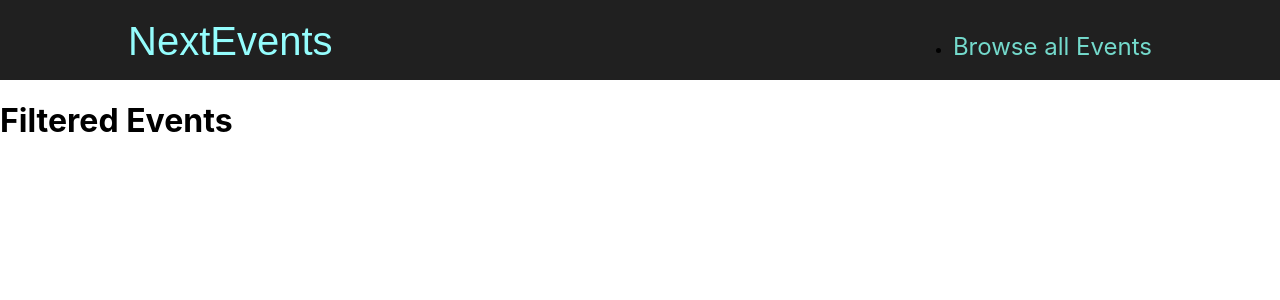
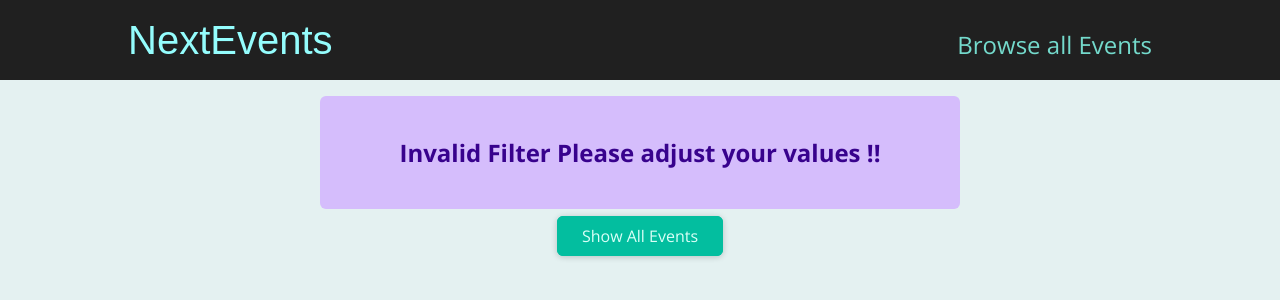
Before and after one commit to pandeyprafull/NextJs-Events-project, a Next.js app: page /events in a window 1280 px wide. Shown: the top 300 px of the page. Built offline with nearby package versions, Linux system fonts and the light colour scheme.

Commit message:
Event Filter completed

```diff
--- /dev/null
+++ b/components/events/results-title.js
@@ -0,0 +1,20 @@
+import Button from '../ui/button';
+import classes from './results-title.module.css';
+
+function ResultsTitle(props) {
+  const { date } = props;
+
+  const humanReadableDate = new Date(date).toLocaleDateString('en-US', {
+    month: 'long',
+    year: 'numeric',
+  });
+
+  return (
+    <section className={classes.title}>
+      <h1>Events in {humanReadableDate}</h1>
+      <Button link='/events'>Show all events</Button>
+    </section>
+  );
+}
+
+export default ResultsTitle;
--- /dev/null
+++ b/components/events/results-title.module.css
@@ -0,0 +1,6 @@
+.title {
+  margin: 2rem auto;
+  width: 90%;
+  max-width: 40rem;
+  text-align: center;
+}
--- /dev/null
+++ b/components/ui/error-alert.js
@@ -0,0 +1,7 @@
+import classes from './error-alert.module.css';
+
+function ErrorAlert(props) {
+  return <div className={classes.alert}>{props.children}</div>;
+}
+
+export default ErrorAlert;
--- /dev/null
+++ b/components/ui/error-alert.module.css
@@ -0,0 +1,12 @@
+.alert {
+  margin: 1rem auto;
+  padding: 1rem 2rem;
+  width: 90%;
+  max-width: 40rem;
+  background-color: #d5bdfc;
+  color: #38028d;
+  font-weight: bold;
+  font-size: 1.5rem;
+  text-align: center;
+  border-radius: 6px;
+}
--- a/dummy-data.js
+++ b/dummy-data.js
@@ -44,6 +44,7 @@ const DUMMY_EVENTS = [
 
     let filteredEvents = DUMMY_EVENTS.filter((event) => {
       const eventDate = new Date(event.date);
+      // console.log("--->", eventDate.getFullYear(), eventDate.getMonth())
       return eventDate.getFullYear() === year && eventDate.getMonth() === month - 1;
     });
 
--- a/pages/events/[...slug].js
+++ b/pages/events/[...slug].js
@@ -1,10 +1,63 @@
-import React from 'react'
+import { useRouter } from 'next/router';
+import { Fragment } from 'react';
+import EventList from '../../components/events/event-list';
+import ResultsTitle from '../../components/events/results-title';
+import Button from '../../components/ui/button';
+import ErrorAlert from '../../components/ui/error-alert';
+import { getFilteredEvents } from '../../dummy-data';
+
 
 function FilteredEventsPage() {
+  const router = useRouter();
+  const filterData = router.query.slug;
+  if (!filterData) {
+    return <p className='center'>Loading...</p>
+  }
+  let filteredYear = filterData[0];
+  let filteredMonth = filterData[1];
+
+  const numYear = +filteredYear;
+  const numMonth = +filteredMonth;
+
+  if (isNaN(numYear) || isNaN(numMonth) || numYear > 2030 || numYear < 2021 || numMonth < 1 || numMonth > 12) {
+    return (
+      <Fragment>
+        <ErrorAlert>
+          <p>Invalid Filter Please adjust your values !!</p>
+        </ErrorAlert>
+        <div className='center'>
+          <Button link='/events/'>Show All Events</Button>
+        </div>
+      </Fragment>
+    )
+  }
+
+  const filteredEvents = getFilteredEvents({
+    year: numYear,
+    month: numMonth
+  });
+
+
+
+
+  if (!filteredEvents || filteredEvents.length === 0) {
+    return (
+      <Fragment>
+        <ErrorAlert>
+          <p>No events Found for the Chosen filter !!</p>
+        </ErrorAlert>
+        <div className='center'>
+          <Button link='/events/'>Show All Events</Button>
+        </div>
+      </Fragment>
+    )
+  }
+  const date = new Date(numYear, numMonth - 1)
   return (
-    <div>
-        <h1> Filtered Events </h1>
-    </div>
+    <Fragment>
+      <ResultsTitle date={date} />
+      <EventList items={filteredEvents} />
+    </Fragment>
   )
 }
 
--- a/styles/globals.css
+++ b/styles/globals.css
@@ -1,16 +1,33 @@
-html,
-body {
-  padding: 0;
-  margin: 0;
-  font-family: -apple-system, BlinkMacSystemFont, Segoe UI, Roboto, Oxygen,
-    Ubuntu, Cantarell, Fira Sans, Droid Sans, Helvetica Neue, sans-serif;
-}
-
-a {
-  color: inherit;
-  text-decoration: none;
-}
+@import url("https://fonts.googleapis.com/css2?family=Lato:wght@400;700&family=Open+Sans:wght@400;700&display=swap");
 
 * {
   box-sizing: border-box;
 }
+
+body {
+  margin: 0;
+  font-family: "Open Sans", "Lato", sans-serif;
+  color: #414141;
+  background-color: #e4f1f1;
+}
+
+h1,
+h2,
+h3,
+h4,
+h5,
+h6 {
+  font-family: "Lato", sans-serif;
+  color: #2b2b2b;
+}
+
+ul {
+  list-style: none;
+  margin: 0;
+  padding: 0;
+}
+
+.center {
+  margin: auto;
+  text-align: center;
+}
```
Also changed, not shown: components/events/events-search.js (+15 -4 lines), pages/events/[eventId].js (+6 -2 lines), pages/events/index.js (+8 -1 lines).
